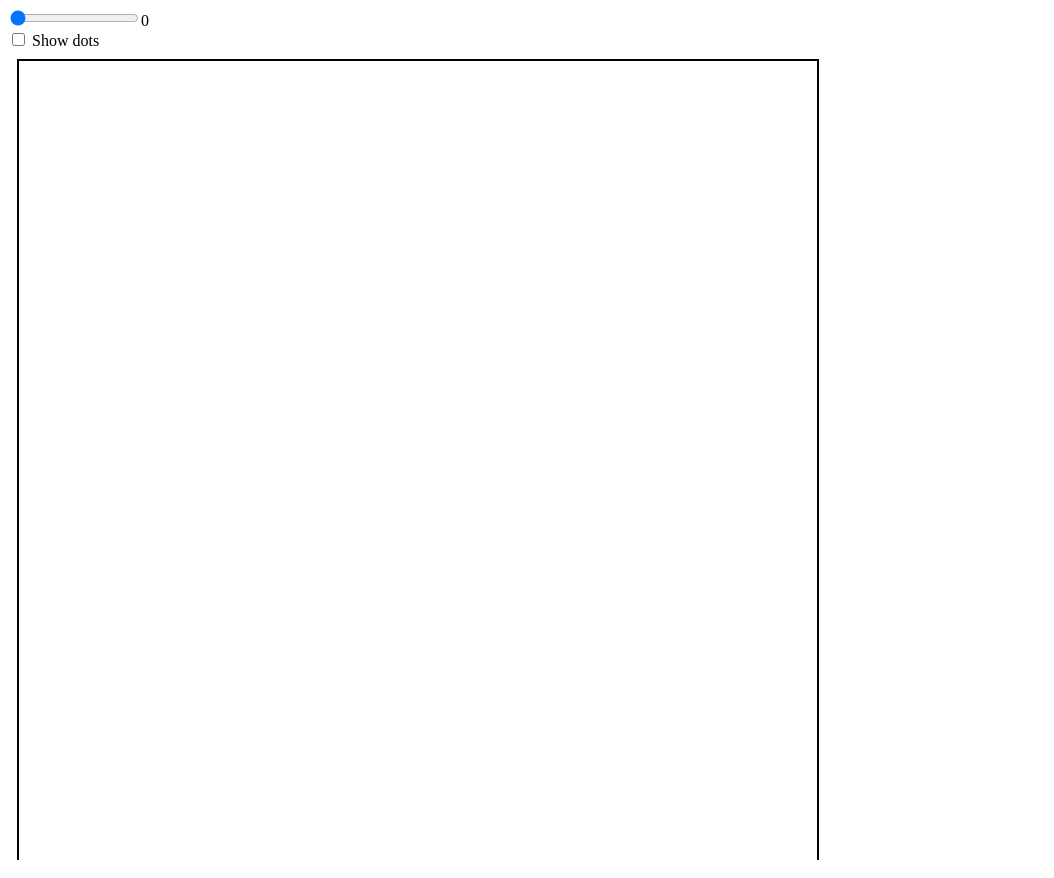
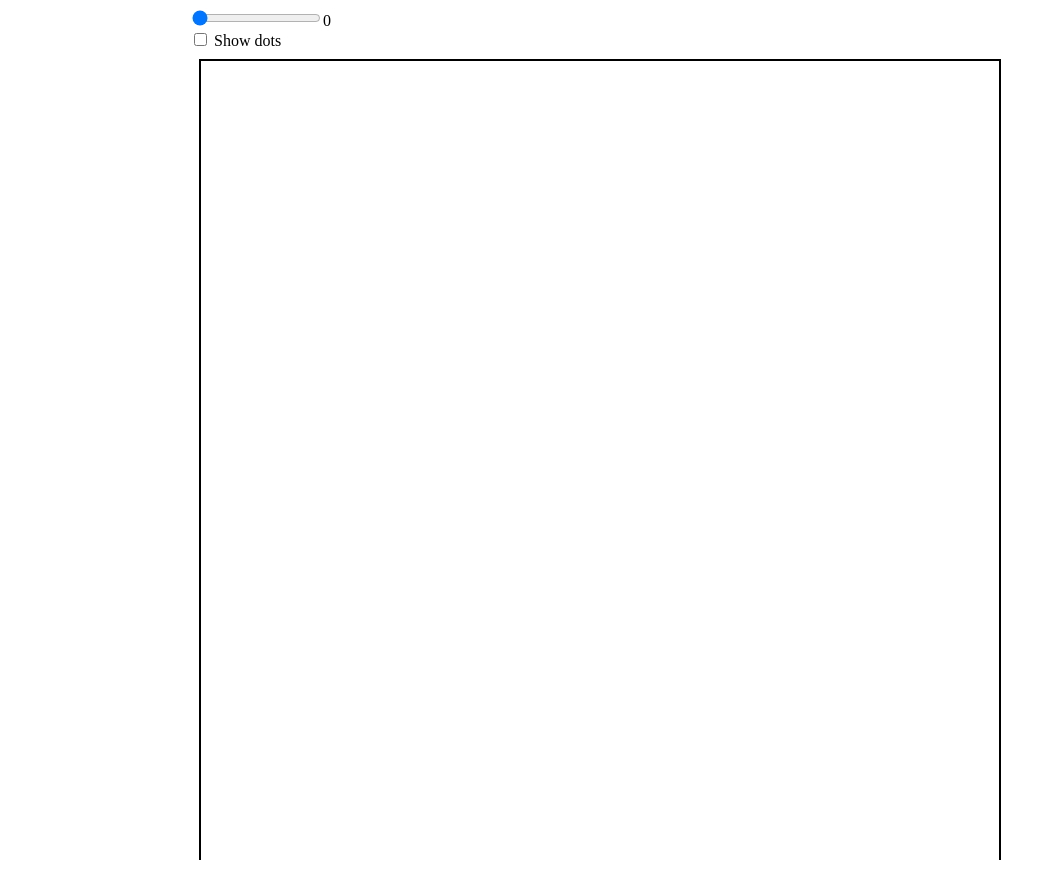
Before and after one commit to Oleg-Imanilov/hilbert-curve, a plain HTML site: page index.html in a window 1280 px wide. Shown: the whole page, without its empty margins (0-1054 px from the left). Drawn offline with Linux system fonts and the light colour scheme.

Commit message:
Update index.html

```diff
--- a/index.html
+++ b/index.html
@@ -1,10 +1,11 @@
 <html>
 
 <body>
+    <div style="width:900px;margin:auto">
     <input type="range" min=0 max=140 id='rank' value='0' oninput="refresh()" /><span id='rankVal'></span><br />
     <input type="checkbox" id="showDots" onchange="refresh()" /> Show dots<br/>
     <canvas id="cnv" width="820" height="820"></canvas>
-
+    </div>
     <script>
         const TPL = [[[0, 1, 3], [1, 1, 0], [1, 0, 0], [0, 0, 2]],
         [[1, 0, 2], [0, 0, 1], [0, 1, 1], [1, 1, 3]],
```
